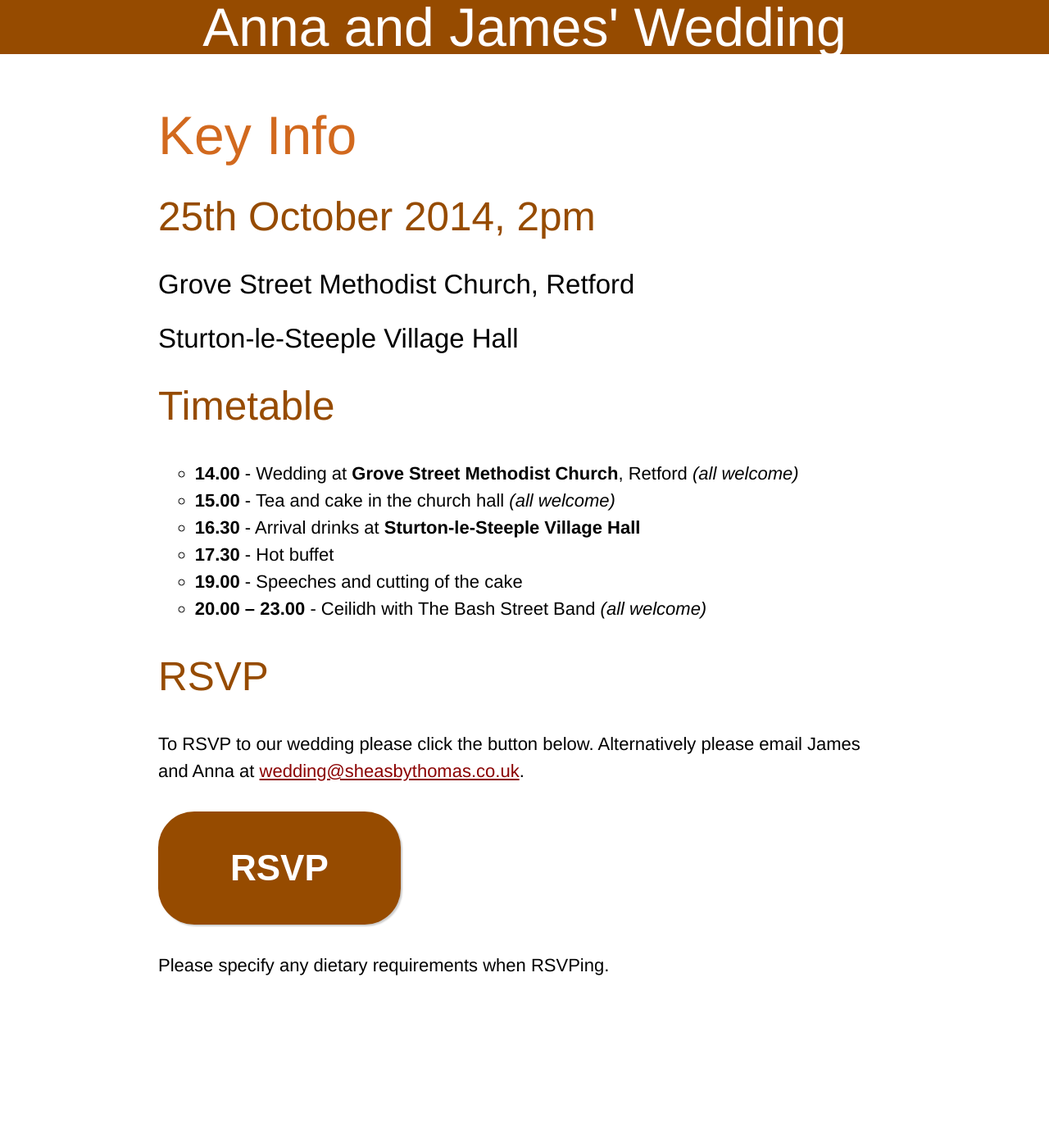
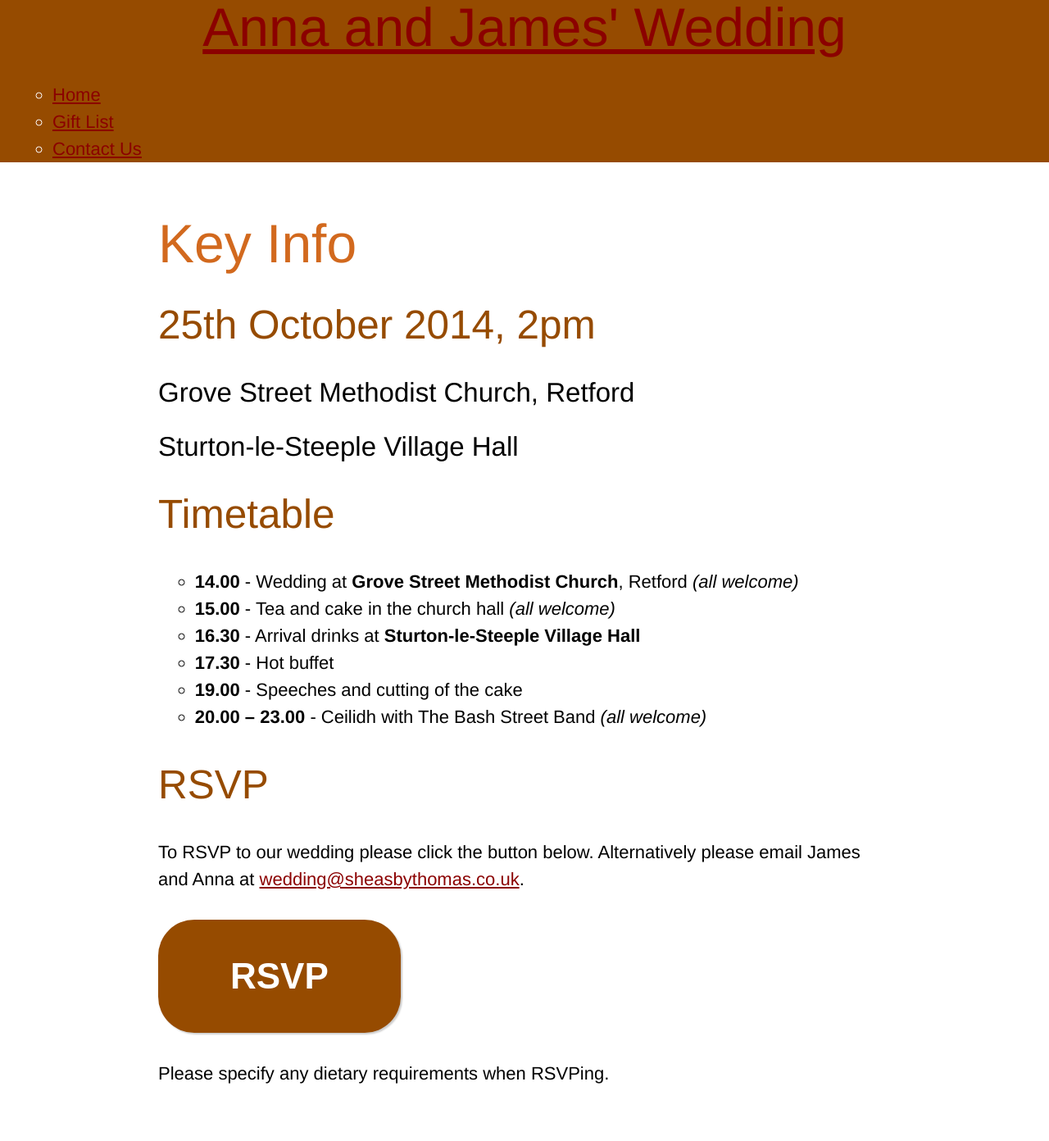
Before and after one commit to rightsaidjames/wedding, a Jekyll site: the page built from index.md, in a window 1280 px wide. Shown: the whole page at 82% size. Built offline with Jekyll 4.4.1, drawn with Linux system fonts in a browser that asks for light colours; Markdown is read by kramdown in place of the engine named in the settings; before the commit the page ends 1260 px from its top, so only the background shows below that.

Commit message:
Added (as yet unstyled) navigation.

```diff
--- a/_includes/header.html
+++ b/_includes/header.html
@@ -1,3 +1,10 @@
 <header class="grid 1of1">
-    <h1>Anna and James' Wedding</h1>
+    <h1><a href="/">Anna and James' Wedding</a></h1>
+    <nav>
+        <ul>
+            <li><a href="/">Home</a>
+            <li><a href="/giftlist">Gift List</a>
+            <li><a href="mailto:wedding@sheasbythomas.co.uk">Contact Us</a>
+        </ul>
+    </nav>
 </header>
```
